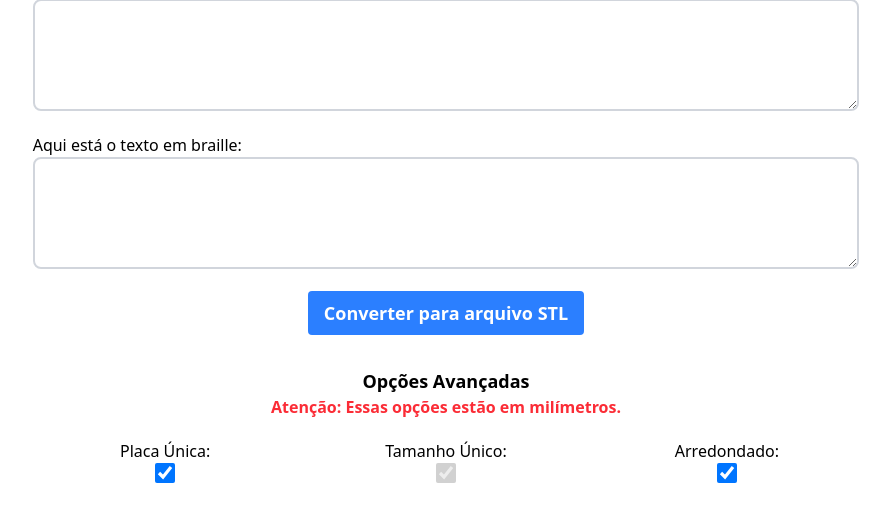
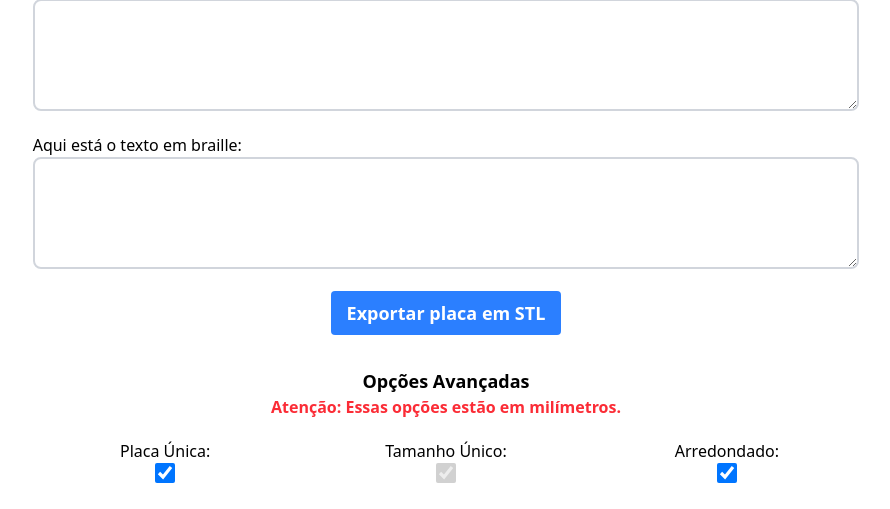
Before and after one commit to lucasrguerra/InBraille, a FastAPI app: page / in a window 1280 px wide. Shown: the part 677-1186 px from the top of the page, without its empty margins (194-1084 px from the left). Run offline with FastAPI, Linux system fonts and the light colour scheme.

Commit message:
Update button labels for STL export in English and Portuguese templates

```diff
--- a/templates/index_en.html
+++ b/templates/index_en.html
@@ -114,7 +114,7 @@
                     class="text-lg py-2 px-4 bg-blue-500 text-white font-bold rounded hover:bg-blue-700"
                     id="stl_button"
                 >
-                    Convert to STL file
+                    Export plate in STL
                 </button>
             </div>
 
--- a/templates/index_pt_br.html
+++ b/templates/index_pt_br.html
@@ -116,7 +116,7 @@
                     class="text-lg py-2 px-4 bg-blue-500 text-white font-bold rounded hover:bg-blue-700"
                     id="stl_button"
                 >
-                    Converter para arquivo STL
+                    Exportar placa em STL
                 </button>
             </div>
 
```
